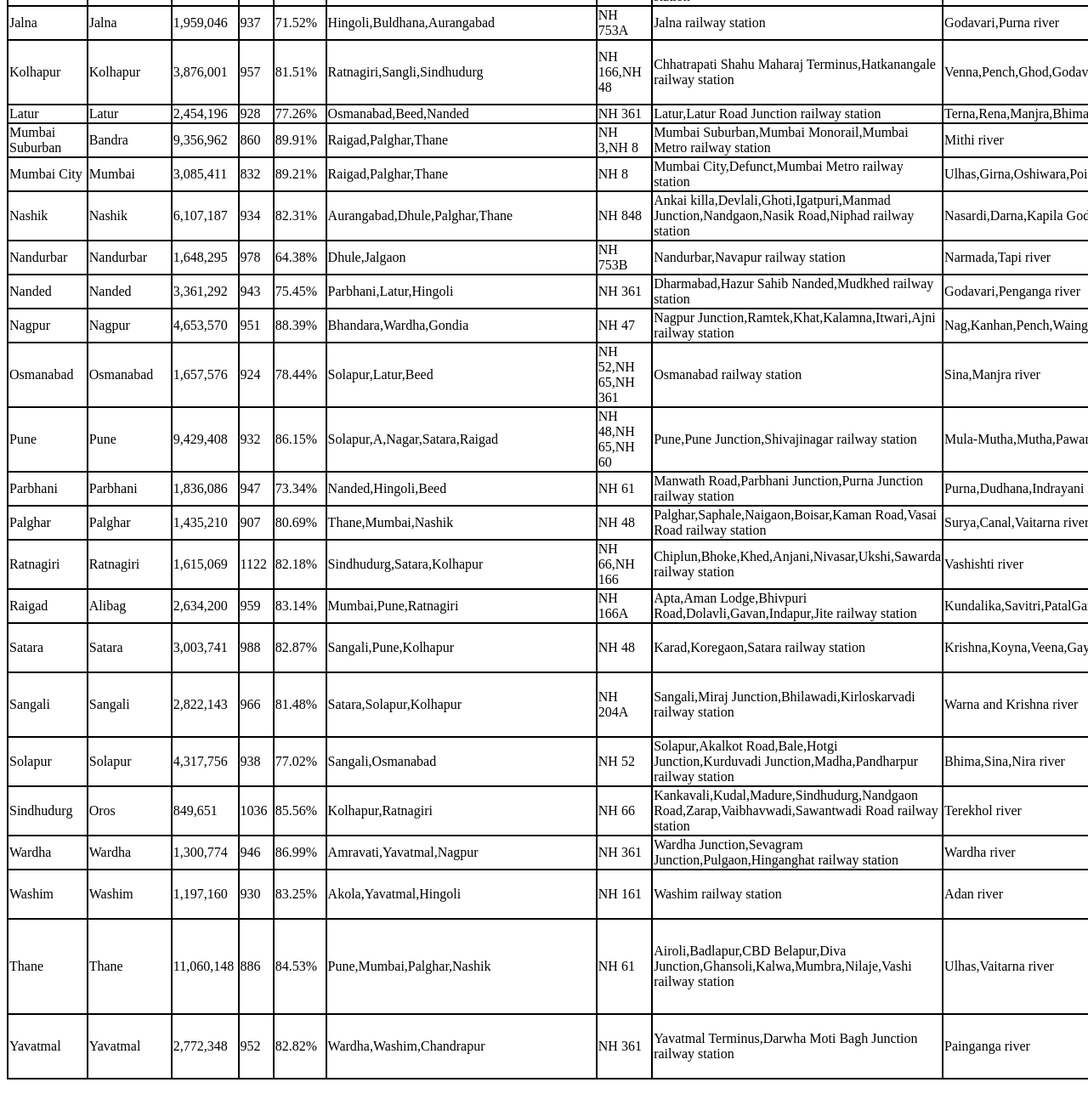
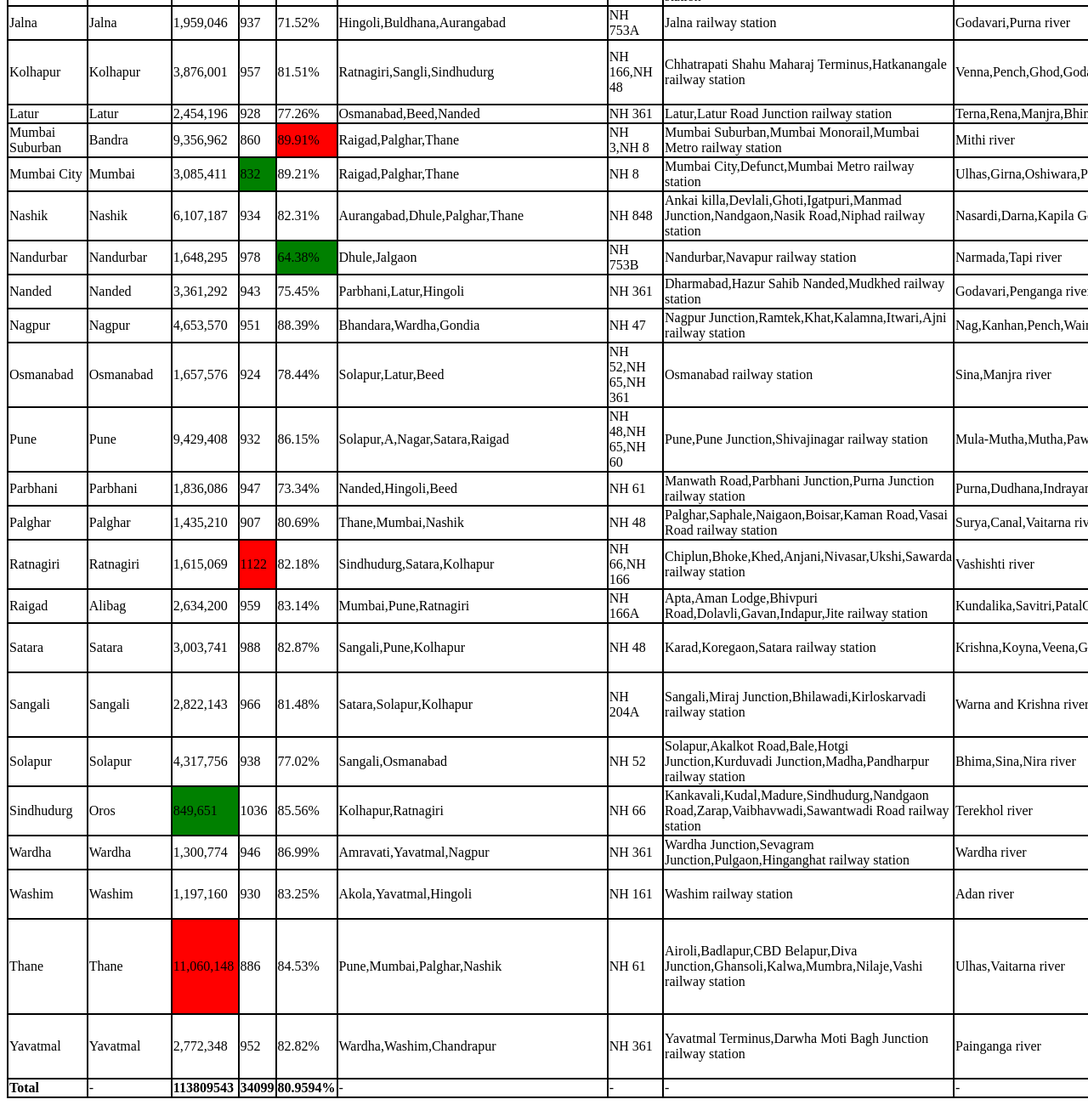
Before and after one commit to thepriyakadam/maharashtra, a plain HTML site: page index.html in a window 1280 px wide. Shown: the part 861-2161 px from the top of the page at 85% size. Before the commit the page ends 2139 px from the top, so only its background shows below. Drawn offline with Linux system fonts and the light colour scheme.

Commit message:
maharashtra

```diff
--- a/index.html
+++ b/index.html
@@ -32,7 +32,7 @@
         <td>Ahemadnagar</td>
         <td>4,543,159</td>
         <td>939</td>
-        <td>79.05</td>
+        <td>79.05%</td>
         <td>Aurangabad, Nashik, Pune, Thane, Solapur, Osmanabad, Bid, Jalna</td>
         <td>NH 61,NH 60</td>
         <td>Ahemadnagar, Kopargaon,Belapur,Shirdi, Shrirampur</td>
@@ -41,7 +41,6 @@
         <td>Bajra,Sugarcane,Cotton,Soybeen,Wheat,Sorghum,Onion</td>
         <td> 	Kalsubai Harishchandra Garh WLS, Rehekuri WLS and Maldhok WLS</td>
       </tr>
-
 
       <tr>
         <td>Aurangabad</td>
@@ -103,7 +102,6 @@
         <td> 	Nalgaon Mayur WLS</td>
       </tr>
 
-
       <tr>
         <td>Buldhana</td>
         <td>Buldhana</td>
@@ -133,7 +131,6 @@
         <td>Wheat,Urad,Sunflower,Sugarcane,Soyabean,Rice,Onion,Maize,Jowar,Gram</td>
         <td> 	Nagzira WLS (Part) </td>
       </tr>
-
 
       <tr>
         <td>Chandrapur</td>
@@ -165,7 +162,6 @@
         <td> 	Aner Dam WLS</td>
       </tr>
 
-
       <tr>
         <td>Gadchiroli</td>
         <td>Gadchiroli</td>
@@ -196,7 +192,6 @@
         <td> 	Navegaon NP, Nagzira WLS (Part)</td>
       </tr>
 
-
       <tr>
         <td>Hingoli</td>
         <td>Hingoli</td>
@@ -211,7 +206,6 @@
         <td>Jowar,Cotton</td>
         <td>-</td>
       </tr>
-
 
       <tr>
         <td>Jalgaon</td>
@@ -278,12 +272,12 @@
         <td>Bandra</td>
         <td> 9,356,962</td>
         <td>860</td>
-        <td>89.91%</td>
+        <td bgcolor="red">89.91%</td>
         <td>Raigad,Palghar,Thane</td>
         <td>NH 3,NH 8</td>
         <td> Mumbai Suburban,Mumbai Monorail,Mumbai Metro railway station</td>
         <td>Mithi river</td>
-        <td>3</td>
+        <td bgcolor="green">3</td>
         <td>-</td>
         <td> - </td>
       </tr>
@@ -292,13 +286,13 @@
         <td>Mumbai City</td>
         <td>Mumbai</td>
         <td> 3,085,411</td>
-        <td>832</td>
+        <td bgcolor="green">832</td>
         <td>89.21%</td>
         <td>Raigad,Palghar,Thane</td>
         <td>NH 8</td>
         <td> Mumbai City,Defunct,Mumbai Metro railway station</td>
         <td>Ulhas,Girna,Oshiwara,Poisar,Dahisar,Mithi river</td>
-        <td>3</td>
+        <td bgcolor="green">3</td>
         <td>-</td>
         <td>  - </td>
       </tr>
@@ -323,7 +317,7 @@
         <td>Nandurbar</td>
         <td> 1,648,295</td>
         <td>978</td>
-        <td>64.38%</td>
+        <td bgcolor="green">64.38%</td>
         <td>Dhule,Jalgaon</td>
         <td>NH 753B</td>
         <td> Nandurbar,Navapur railway station</td>
@@ -343,7 +337,7 @@
         <td>NH 361</td>
         <td> Dharmabad,Hazur Sahib Nanded,Mudkhed railway station</td>
         <td>Godavari,Penganga river</td>
-        <td>16</td>
+        <td bgcolor="red">16</td>
         <td>Cotton,Sugarcane,Bananas,Mangoes,Soyabeans,Sweet limes,Sorghum</td>
         <td> - </td>
       </tr>
@@ -362,7 +356,6 @@
         <td>Cotton,Sugarcane,Gram,Wheat,Soyabeans,Bajara,Sunflower</td>
         <td> 	Pench NP, Bor WLS (Part) </td>
       </tr>
-
 
       <tr>
         <td>Osmanabad</td>
@@ -428,7 +421,7 @@
         <td>Ratnagiri</td>
         <td>Ratnagiri</td>
         <td> 1,615,069</td>
-        <td>1122</td>
+        <td bgcolor="red">1122</td>
         <td>82.18%</td>
         <td>Sindhudurg,Satara,Kolhapur</td>
         <td>NH 66,NH 166</td>
@@ -502,7 +495,7 @@
       <tr>
         <td>Sindhudurg</td>
         <td>Oros</td>
-        <td>849,651 </td>
+        <td bgcolor="green">849,651 </td>
         <td>1036</td>
         <td>85.56%</td>
         <td>Kolhapur,Ratnagiri</td>
@@ -547,7 +540,7 @@
       <tr>
         <td>Thane</td>
         <td>Thane</td>
-        <td>11,060,148 </td>
+        <td bgcolor="red">11,060,148 </td>
         <td>886</td>
         <td>84.53%</td>
         <td>Pune,Mumbai,Palghar,Nashik</td>
@@ -569,9 +562,24 @@
         <td>NH 361</td>
         <td>Yavatmal Terminus,Darwha Moti Bagh Junction railway station</td>
         <td>Painganga river</td>
-        <td>16</td>
+        <td bgcolor="red">16</td>
         <td>Jawar,Cotton,Groundnut,Rice</td>
         <td>   	Painganga WLS and Tipeshwar WLS   </td>
+      </tr>
+
+      <tr>
+        <td><b>Total</b></td>
+        <td>-</td>
+        <td><b>113809543</b></td>
+        <td><b>34099</b></td>
+        <td><b>80.9594%</b></td>
+        <td>-</td>
+        <td>-</td>
+        <td>-</td>
+        <td>-</td>
+        <td><b>359</b></td>
+        <td>-</td>
+        <td>-</td>
       </tr>
 
     </table>
```
